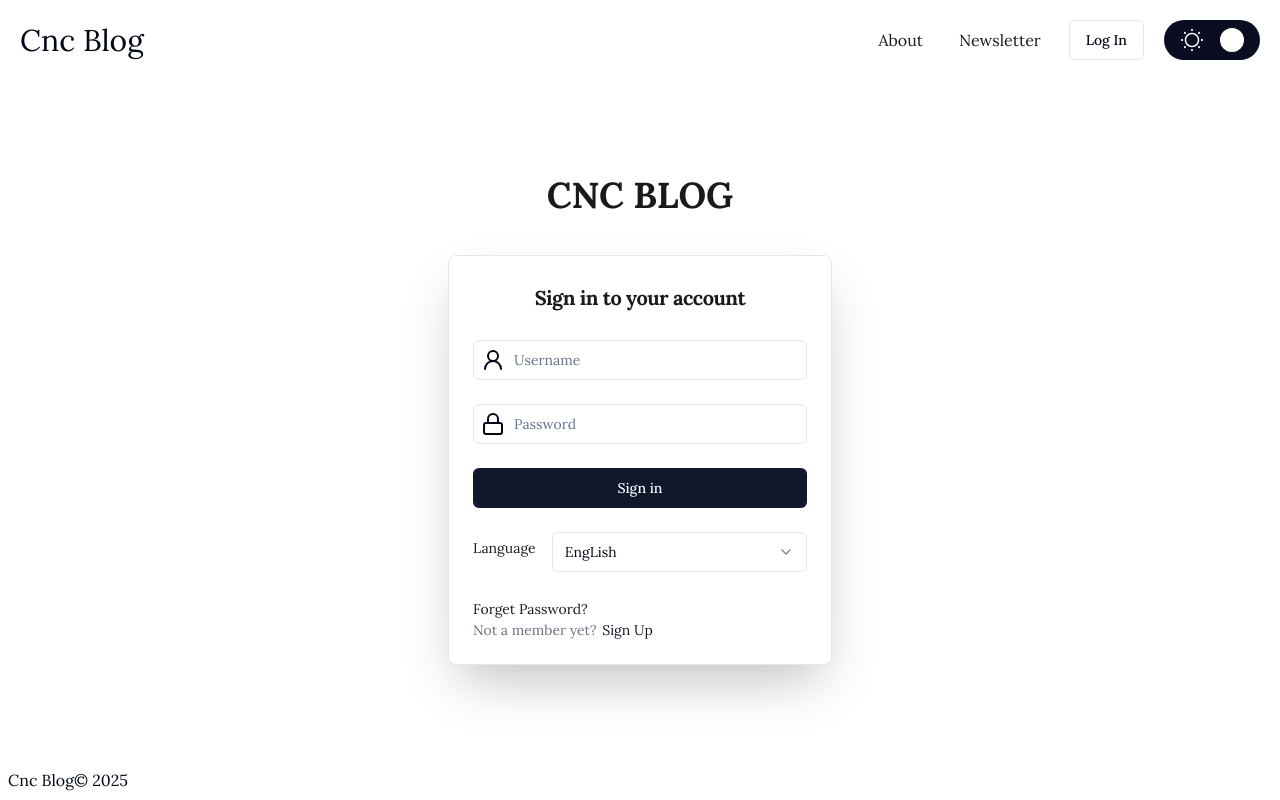
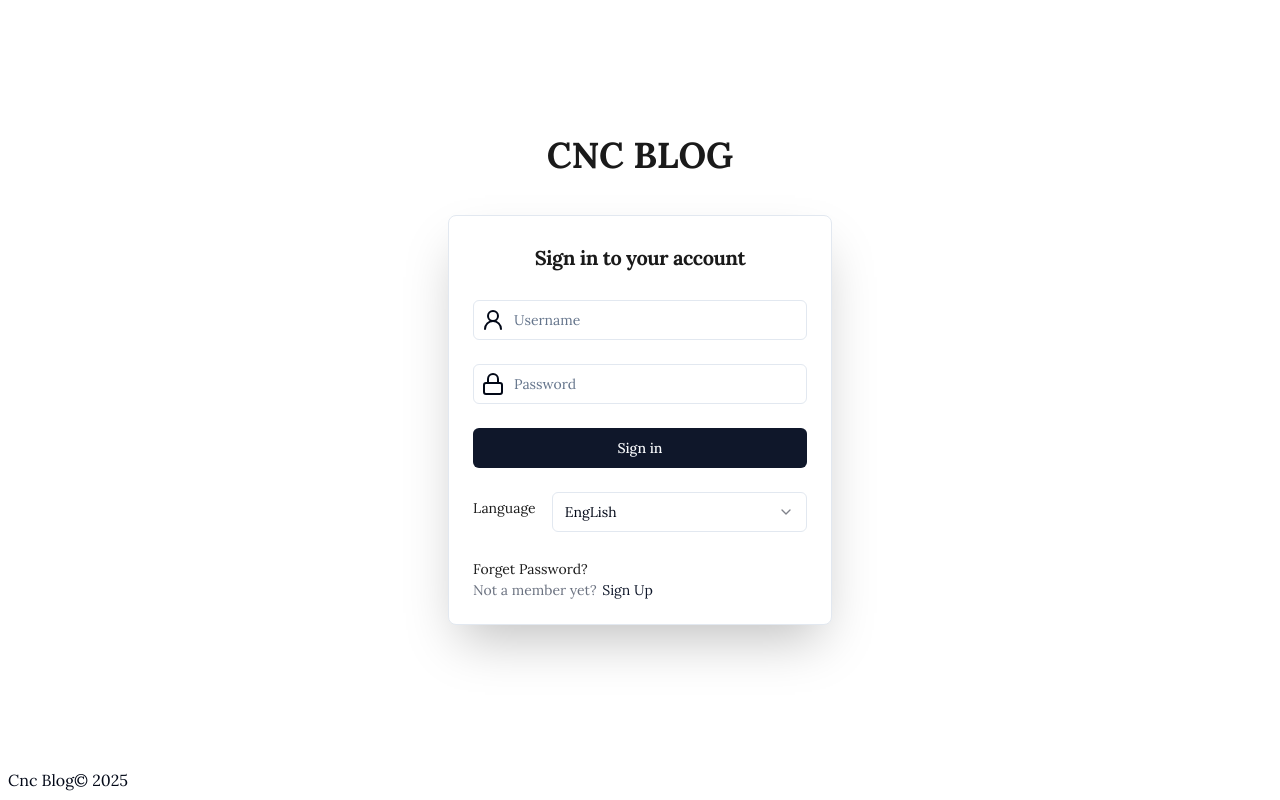
Before and after one commit to Cafe-and-Code/cnc-blog-frontend, a Next.js app: page /en/login in a window 1280 px wide. Built offline with nearby package versions, Linux system fonts and the light colour scheme.

Commit message:
feat: update

```diff
--- a/src/components/uploadImage.tsx
+++ b/src/components/uploadImage.tsx
@@ -7,8 +7,8 @@ import axios from '@/lib/axios';
 import BaseDialog from '@/components/base/BaseDialog';
 import { Input } from '@/components/ui/input';
 
-import { isApiError } from '@/app/utils/error';
 import { API_URL } from '@/constants/api-config';
+import { isApiError } from '@/utils/error';
 
 import { IUploadImageType } from '@/types/common/components';
 export default function uploadImage({
--- a/src/layouts/MainLayout.tsx
+++ b/src/layouts/MainLayout.tsx
@@ -13,8 +13,11 @@ export default function MainLayout({
   children: React.ReactNode;
 }) {
   const router = usePathname();
-
-  const showLayout = useMemo(() => !LIST_NO_HEADER.includes(router), [router]);
+  const pathName = router.split('/')[2] ? `/${router.split('/')[2]}` : '/';
+  const showLayout = useMemo(
+    () => !LIST_NO_HEADER.includes(pathName),
+    [pathName],
+  );
 
   const [width, setWidth] = useState(0);
   const layoutClass = () => {
@@ -41,7 +44,7 @@ export default function MainLayout({
     <div className={`${layoutClass()} flex min-h-screen flex-col`}>
       {showLayout && <Header />}
       <div className="flex flex-1 flex-col">{children}</div>
-      {showLayout && <Footer />}
+      <Footer />
     </div>
   );
 }
--- a/src/lib/axios.ts
+++ b/src/lib/axios.ts
@@ -5,7 +5,6 @@ import type {
   InternalAxiosRequestConfig,
 } from 'axios';
 import axios from 'axios';
-import { Cookies } from 'react-cookie';
 
 import { API_URL } from '@/constants/api-config';
 import * as httpCode from '@/constants/enum/httpStatus';
--- a/src/templates/Header.tsx
+++ b/src/templates/Header.tsx
@@ -17,6 +17,8 @@ import { IPathType } from '@/types/layout';
 export default function Header() {
   const dispatch = useDispatch();
   const pathName = usePathname();
+  console.log(pathName);
+
   const router = useRouter();
   const { setTheme, resolvedTheme } = useTheme();
   const [mode, setMode] = useState(resolvedTheme || 'light');
```
